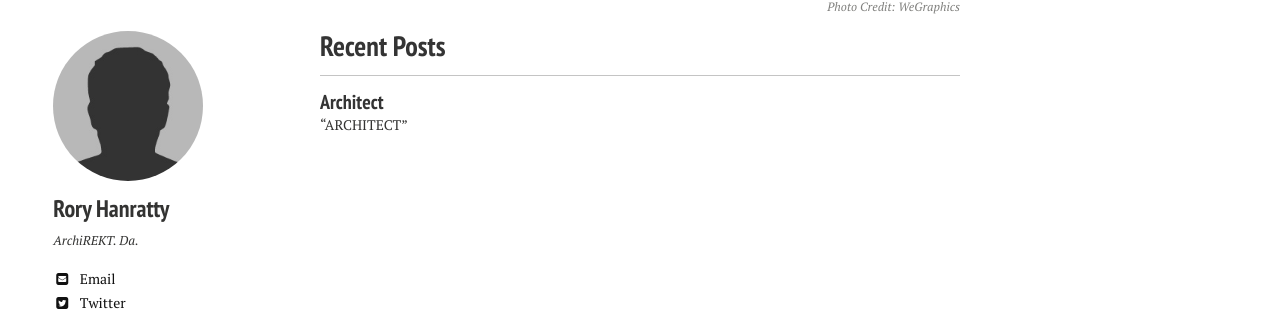
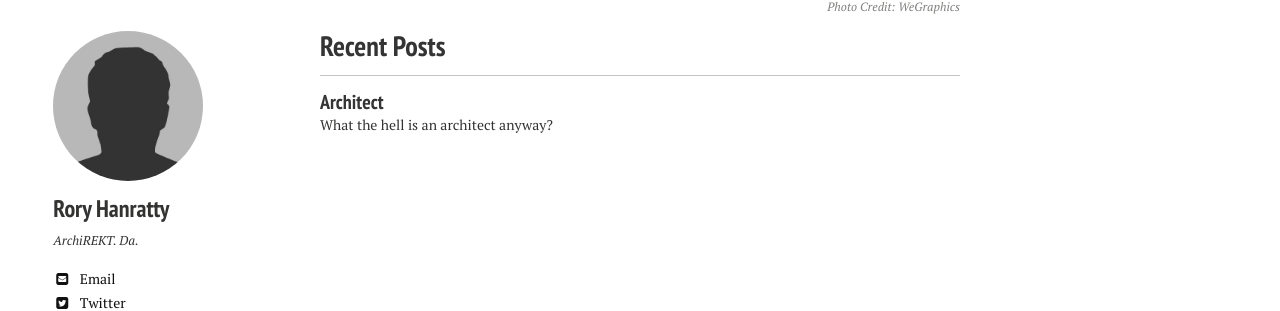
Before and after one commit to Rory80Hz/rory80hz.github.io, a Jekyll site: the page built from index.md, in a window 1280 px wide. Shown: the part 427-738 px from the top of the page. Built offline with Jekyll 4.4.1, drawn with Linux system fonts in a browser that asks for light colours; nearby versions of some CDN libraries.

Commit message:
Update post style

```diff
--- a/_posts/2014-03-01-architect.md
+++ b/_posts/2014-03-01-architect.md
@@ -1,3 +1,12 @@
+---
+layout: post
+title: Architect
+excerpt: "What the hell is an architect anyway?"
+modified: 2013-05-31
+tags: [software architecture, architect, noscope]
+comments: true
+---
+
 # "ARCHITECT"
 ___
 
```
